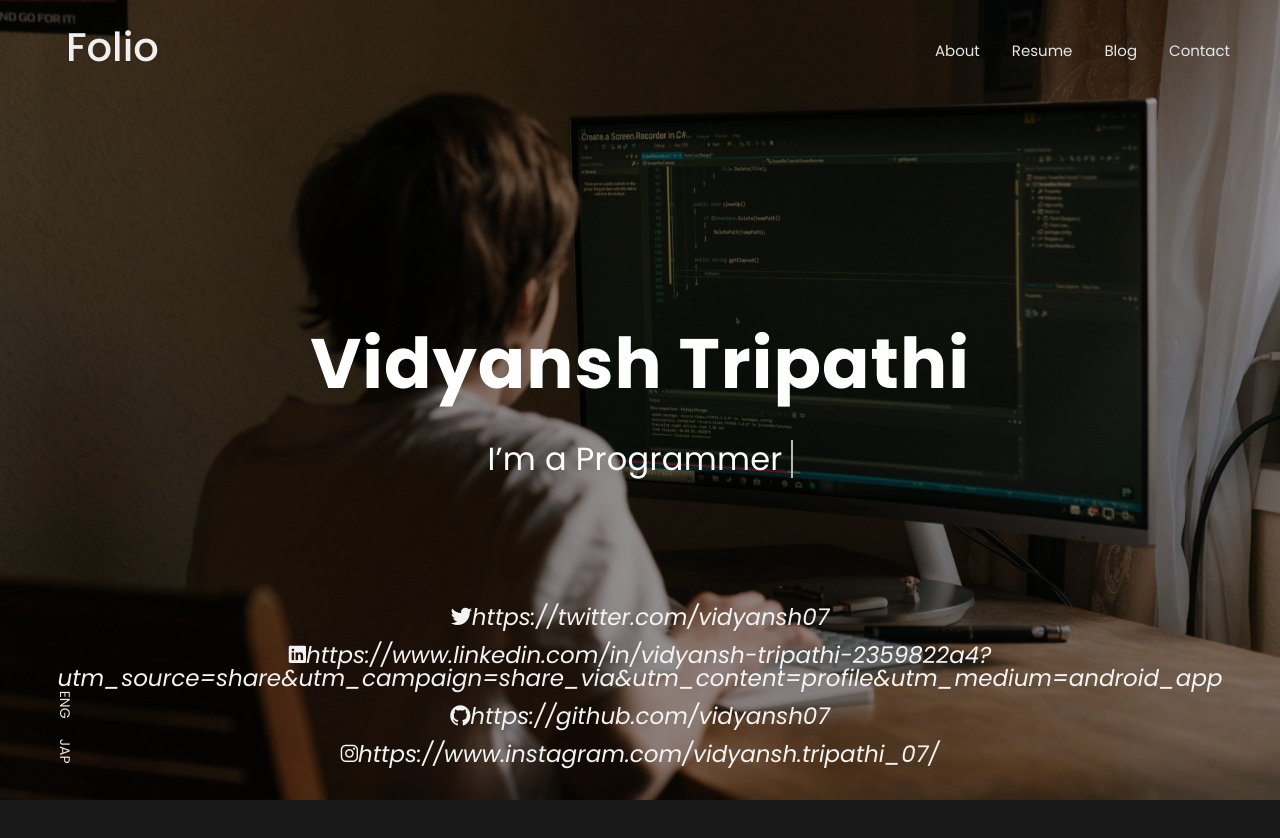
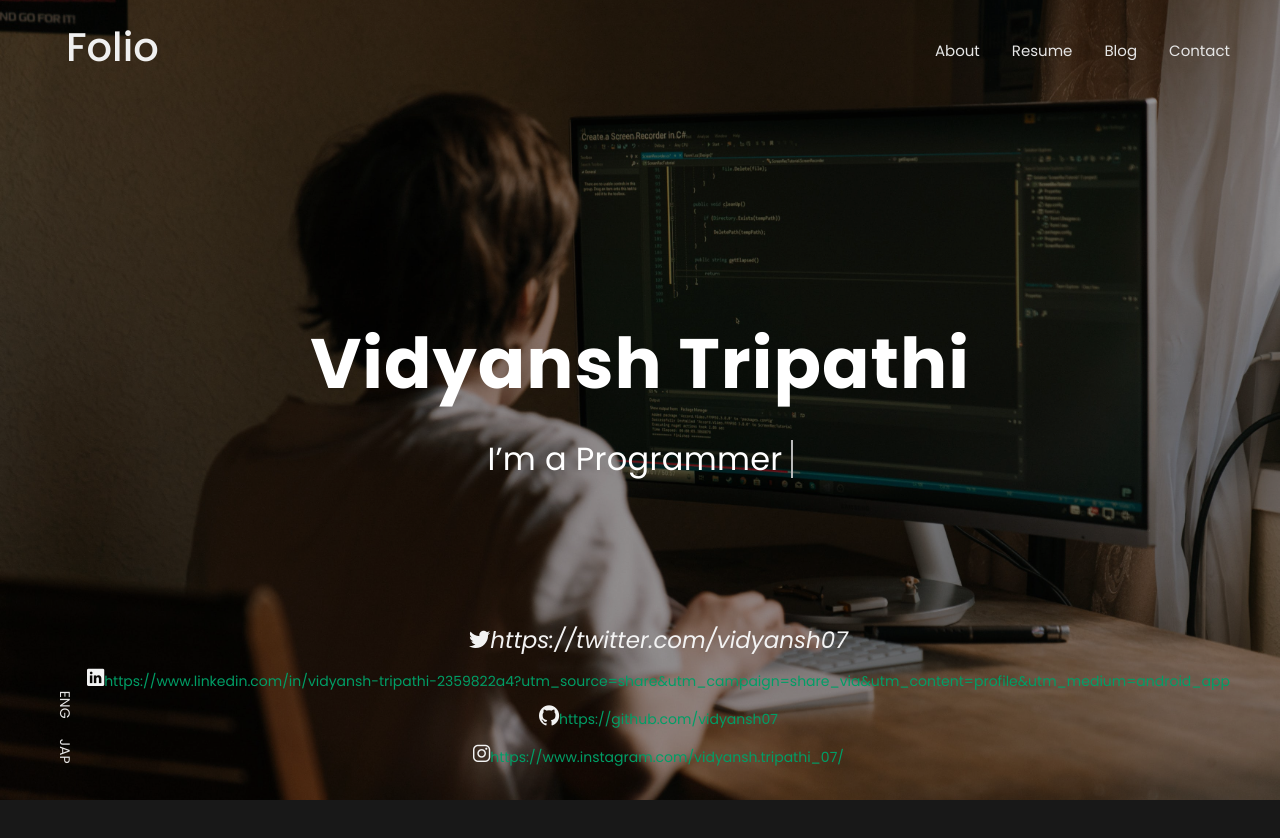
Before and after one commit to vidyansh07/Portfolio, a plain HTML site: page index.html in a window 1280 px wide. Drawn offline with Linux system fonts and the light colour scheme; files that its build step writes are made by us from their sources; files whose address does not match are found by name.

Commit message:
This is the final change in html

```diff
--- a/index.html
+++ b/index.html
@@ -83,9 +83,9 @@
         <ul class="list-unstyled social-icons">
           <li><a href="#0"><i class="icon ion-logo-twitter">https://twitter.com/vidyansh07</i></a></li>
           <!-- <li><a href="#0"><i class="icon ion-logo-facebook"></i></a></li> -->
-          <li><a href="#0"><i class="icon ion-logo-linkedin">https://www.linkedin.com/in/vidyansh-tripathi-2359822a4?utm_source=share&utm_campaign=share_via&utm_content=profile&utm_medium=android_app</i></a></li>
-          <li><a href="#0"><i class="icon ion-logo-github">https://github.com/vidyansh07</i></a></li>
-          <li><a href="#0"><i class="icon ion-logo-instagram">https://www.instagram.com/vidyansh.tripathi_07/</i></a></li>
+          <li><a href="#0"><i class="icon ion-logo-linkedin"></i>https://www.linkedin.com/in/vidyansh-tripathi-2359822a4?utm_source=share&utm_campaign=share_via&utm_content=profile&utm_medium=android_app</a></li>
+          <li><a href="#0"><i class="icon ion-logo-github"></i>https://github.com/vidyansh07</a></li>
+          <li><a href="#0"><i class="icon ion-logo-instagram"></i>https://www.instagram.com/vidyansh.tripathi_07/</a></li>
         </ul>
       </div>
     </div>
```
